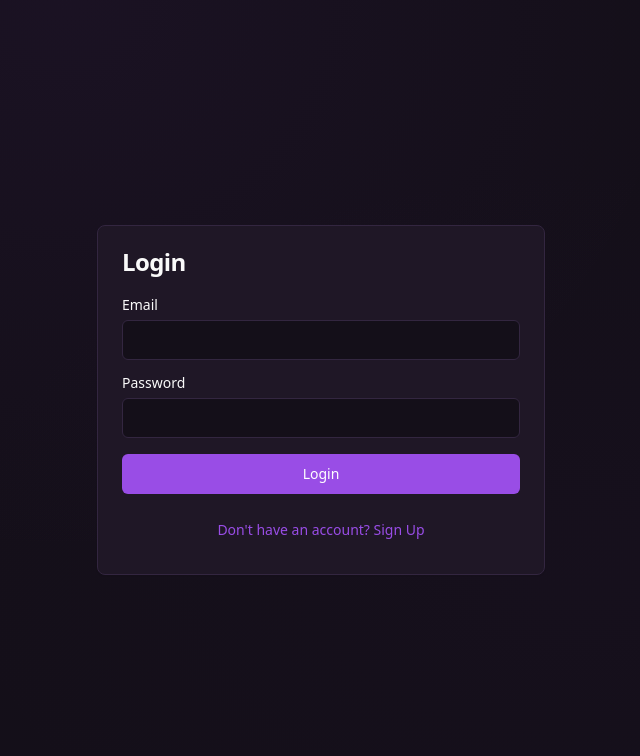
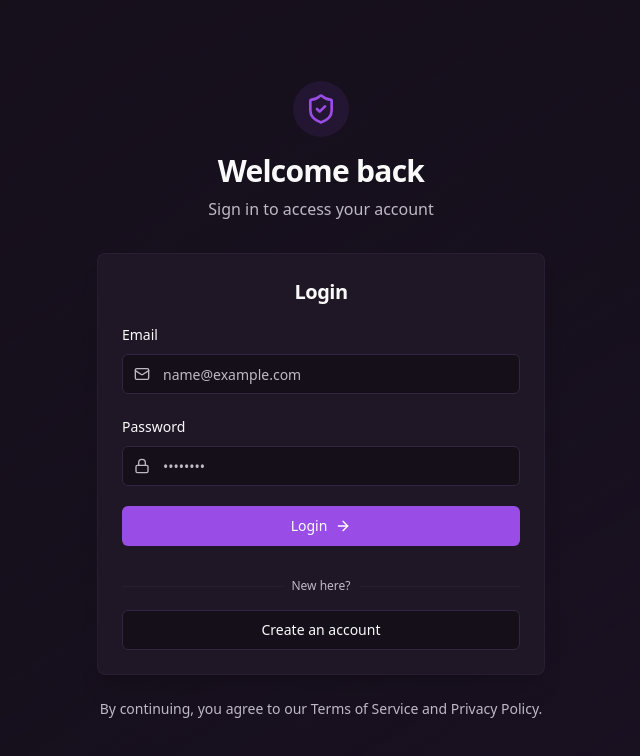
Before and after one commit to rudra1614/secure-vault-sage, a React (Vite) app: page /auth in a window 1280 px wide. Shown: the top 756 px of the page, without its empty margins (319-959 px from the left). Built offline with nearby package versions, Linux system fonts and the light colour scheme.

Commit message:
Improve Auth page aesthetics
This commit aims to enhance the visual appeal of the `/auth` page.  No specific implementation details are included in this commit message.

```diff
--- a/src/pages/Auth.tsx
+++ b/src/pages/Auth.tsx
@@ -3,10 +3,11 @@ import { useState } from "react";
 import { useNavigate } from "react-router-dom";
 import { Button } from "@/components/ui/button";
 import { Input } from "@/components/ui/input";
-import { Card, CardContent, CardHeader, CardTitle } from "@/components/ui/card";
+import { Card, CardContent, CardHeader, CardTitle, CardFooter } from "@/components/ui/card";
 import { Label } from "@/components/ui/label";
 import { useToast } from "@/hooks/use-toast";
 import { supabase } from "@/integrations/supabase/client";
+import { Mail, Lock, ArrowRight, ShieldCheck } from "lucide-react";
 
 const Auth = () => {
   const navigate = useNavigate();
@@ -73,49 +74,106 @@ const Auth = () => {
   };
 
   return (
-    <div className="min-h-screen flex items-center justify-center bg-black-50">
-      <Card className="w-full max-w-md">
-        <CardHeader>
-          <CardTitle>{isLogin ? "Login" : "Sign Up"}</CardTitle>
+    <div className="min-h-screen flex items-center justify-center bg-gradient-to-br from-background to-accent/10 p-4">
+      <div className="w-full max-w-md">
+        <div className="mb-8 text-center animate-fade-in">
+          <div className="flex justify-center mb-4">
+            <div className="rounded-full bg-primary/10 p-3 inline-flex">
+              <ShieldCheck className="h-8 w-8 text-primary" />
+            </div>
+          </div>
+          <h1 className="text-3xl font-bold tracking-tight">{isLogin ? "Welcome back" : "Create account"}</h1>
+          <p className="text-muted-foreground mt-2">
+            {isLogin ? "Sign in to access your account" : "Sign up to get started with our service"}
+          </p>
+        </div>
+
+        <Card className="border-border/50 shadow-xl animate-scale-in">
+          <CardHeader className="pb-4">
+            <CardTitle className="text-xl text-center">
+              {isLogin ? "Login" : "Sign Up"}
+            </CardTitle>
           </CardHeader>
           <CardContent>
-          <form onSubmit={handlePasswordAuth} className="space-y-4">
-            <div className="grid gap-2">
-              <Label htmlFor="email">Email</Label>
+            <form onSubmit={handlePasswordAuth} className="space-y-5">
+              <div className="space-y-2">
+                <Label htmlFor="email" className="text-sm font-medium">
+                  Email
+                </Label>
+                <div className="relative">
+                  <div className="absolute inset-y-0 left-0 flex items-center pl-3 pointer-events-none">
+                    <Mail className="h-4 w-4 text-muted-foreground" />
+                  </div>
                   <Input
                     id="email"
                     type="email"
+                    placeholder="name@example.com"
                     value={email}
                     onChange={(e) => setEmail(e.target.value)}
+                    className="pl-10"
                     required
                   />
                 </div>
-            <div className="grid gap-2">
-              <Label htmlFor="password">Password</Label>
+              </div>
+
+              <div className="space-y-2">
+                <Label htmlFor="password" className="text-sm font-medium">
+                  Password
+                </Label>
+                <div className="relative">
+                  <div className="absolute inset-y-0 left-0 flex items-center pl-3 pointer-events-none">
+                    <Lock className="h-4 w-4 text-muted-foreground" />
+                  </div>
                   <Input
                     id="password"
                     type="password"
+                    placeholder="••••••••"
                     value={password}
                     onChange={(e) => setPassword(e.target.value)}
+                    className="pl-10"
                     required
                   />
                 </div>
-            <Button type="submit" className="w-full" disabled={isLoading}>
+              </div>
+
+              <Button
+                type="submit"
+                className="w-full transition-all hover:shadow-md flex items-center justify-center gap-2"
+                disabled={isLoading}
+              >
                 {isLogin ? "Login" : "Sign Up"}
+                <ArrowRight className="h-4 w-4" />
               </Button>
+            </form>
+          </CardContent>
+          <CardFooter className="flex flex-col space-y-2 pt-0">
+            <div className="relative my-2 w-full">
+              <div className="absolute inset-0 flex items-center">
+                <div className="w-full border-t border-border/50"></div>
+              </div>
+              <div className="relative flex justify-center text-xs">
+                <span className="bg-card px-2 text-muted-foreground">
+                  {isLogin ? "New here?" : "Already have an account?"}
+                </span>
+              </div>
+            </div>
             <Button
               type="button"
-              variant="link"
+              variant="outline"
               className="w-full"
               onClick={() => setIsLogin(!isLogin)}
             >
               {isLogin
-                ? "Don't have an account? Sign Up"
-                : "Already have an account? Login"}
+                ? "Create an account"
+                : "Login to existing account"}
             </Button>
-          </form>
-        </CardContent>
+          </CardFooter>
         </Card>
+
+        <p className="text-center text-sm text-muted-foreground mt-6 animate-fade-in">
+          By continuing, you agree to our Terms of Service and Privacy Policy.
+        </p>
+      </div>
     </div>
   );
 };
```
Lines whose indentation alone changed are shown as unchanged.
